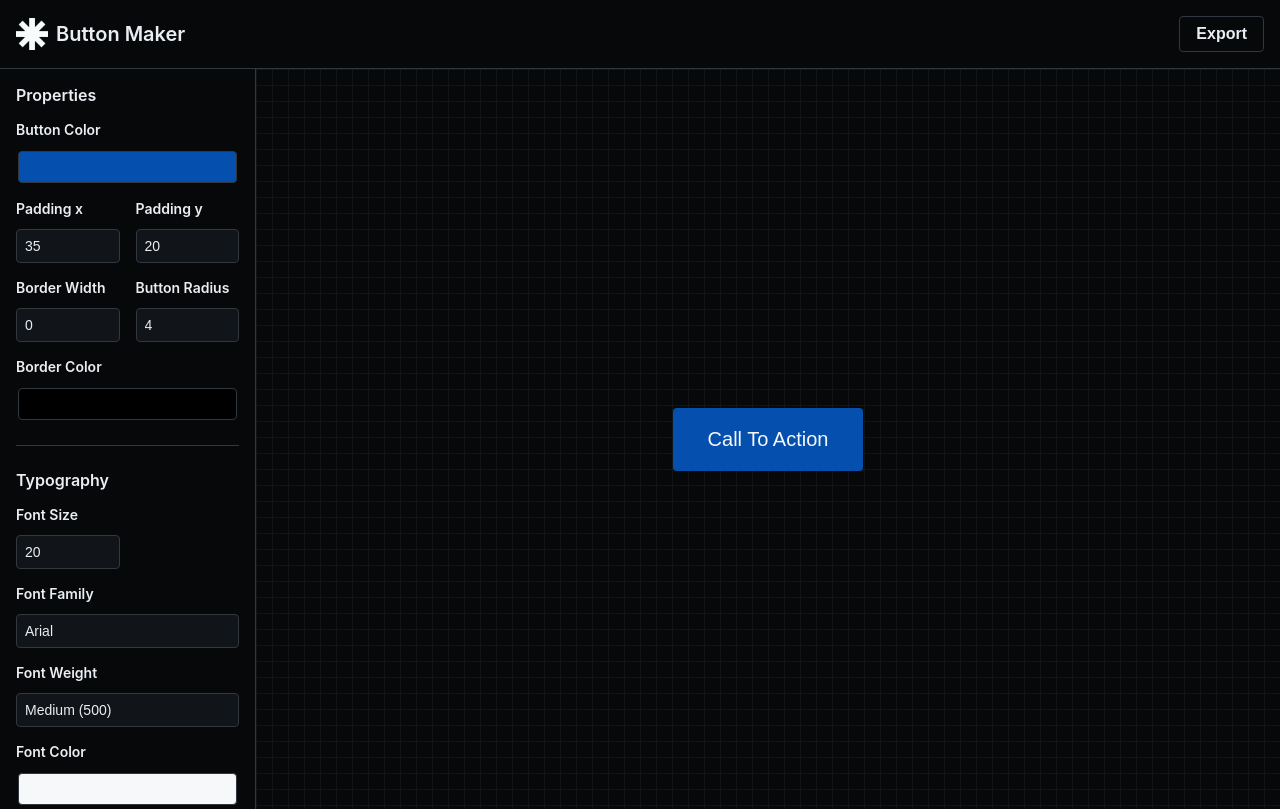
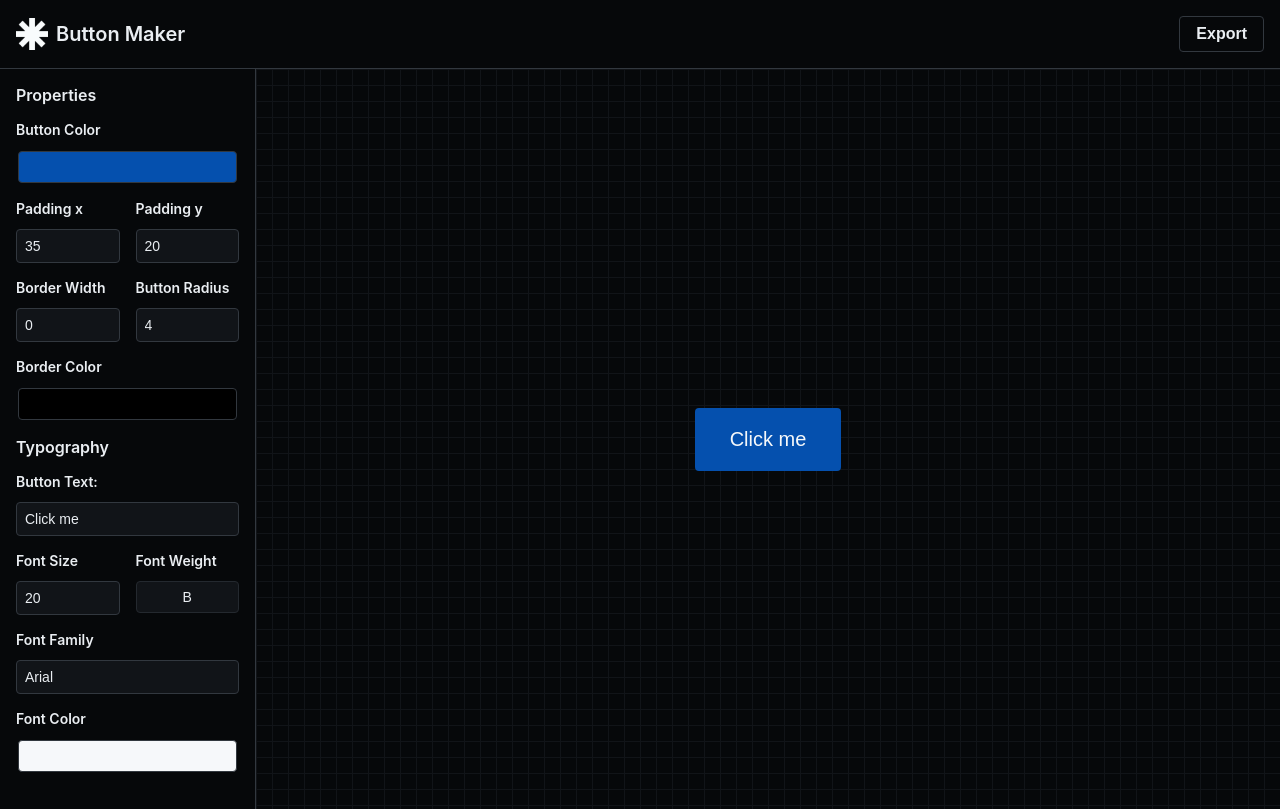
Before and after one commit to nigel-engel/ReCore-Button-Maker, a React (Vite) app: page / in a window 1280 px wide. Built offline with nearby package versions, Linux system fonts and the light colour scheme.

Commit message:
feat: add bold button toggle on off and input text for button text

```diff
--- a/src/components/common/AlignText.jsx
+++ /dev/null
@@ -1,20 +0,0 @@
-import React from "react";
-
-export default function AlignText({ id, label }) {
-  return (
-    <div className="keyPairs">
-      <label htmlFor={id}>{label}</label>
-      <div className="keyPairsGrid3" id={id}>
-        <button>
-          <i className="bi bi-justify-left"></i>
-        </button>
-        <button>
-          <i className="bi bi-justify"></i>
-        </button>
-        <button>
-          <i className="bi bi-justify-right"></i>
-        </button>
-      </div>
-    </div>
-  );
-}
--- a/src/components/common/BodyGrid.jsx
+++ b/src/components/common/BodyGrid.jsx
@@ -4,7 +4,7 @@ import MainButton from "./MainButton";
 export default function BodyGrid({ buttonStyle }) {
   return (
     <div className="grid-background app-body">
-      <MainButton text="Call To Action" style={buttonStyle} />
+      <MainButton text={buttonStyle.buttonText} style={buttonStyle} />
     </div>
   );
 }
--- /dev/null
+++ b/src/components/common/BoldButton.jsx
@@ -0,0 +1,16 @@
+import React from "react";
+
+export default function BoldButton({ id, label, isBold, onToggle }) {
+  return (
+    <div className="keyPairs">
+      <label htmlFor={id}>{label}</label>
+      <button
+        id={id}
+        onClick={onToggle}
+        data-bold={isBold}
+      >
+        {isBold ? 'B' : 'B'}
+      </button>
+    </div>
+  );
+}
--- /dev/null
+++ b/src/components/common/ButtonTextInput.jsx
@@ -0,0 +1,23 @@
+import React, { useState } from 'react';
+
+export default function ButtonTextInput({ initialText, onTextChange }) {
+  const [text, setText] = useState(initialText);
+
+  const handleChange = (event) => {
+    const newText = event.target.value;
+    setText(newText);
+    onTextChange(newText);
+  };
+
+  return (
+    <div className="keyPairs">
+      <label htmlFor="button-text-input">Button Text:</label>
+      <input
+        id="button-text-input"
+        type="text"
+        value={text}
+        onChange={handleChange}
+      />
+    </div>
+  );
+}
--- a/src/components/common/InputNumber2.jsx
+++ b/src/components/common/InputNumber2.jsx
@@ -16,7 +16,7 @@ export default function InputNumber2({
 
   const handleChange = (event, setter) => {
     const value = event.target.value;
-    if (value === "" || value.length <= 3) {
+    if (value === "" || value.length <= 2) {
       setter(Number(value));
     }
   };
--- a/src/components/common/InputText1.jsx
+++ b/src/components/common/InputText1.jsx
@@ -1,20 +1,22 @@
 import React from "react";
+import BoldButton from "./BoldButton";
 
 export default function InputText1({
   id,
   label,
   value,
-  onChange
+  onChange,
+  isBold,
+  onBoldToggle,
 }) {
-
   const handleFocus = (event) => {
     event.target.select();
   };
 
-  const handleChange = (event, setter) => {
+  const handleChange = (event) => {
     const value = event.target.value;
-    if (value === "" || value.length <= 3) {
-      setter(Number(value));
+    if (value === "" || value.length <= 2) {
+      onChange(Number(value));
     }
   };
 
@@ -23,13 +25,21 @@ export default function InputText1({
       <div className="keyPairs">
         <label htmlFor={id}>{label}</label>
         <input
-        type="number"
-        id={id}
-        value={value}
-        onChange={(e) => handleChange(e, onChange)}
-        onFocus={handleFocus} />
+          type="number"
+          id={id}
+          value={value}
+          onChange={handleChange}
+          onFocus={handleFocus}
+        />
       </div>
-      <div className="keyPairs"></div>
+      <div  >
+        <BoldButton
+          id="font-weight"
+          label="Font Weight"
+          isBold={isBold}
+          onToggle={onBoldToggle}
+        />
+      </div>
     </div>
   );
 }
--- a/src/components/common/MainButton.jsx
+++ b/src/components/common/MainButton.jsx
@@ -1,22 +1,20 @@
 import React from "react";
 
-export default function MainButton({ text, style }) {
+export default function MainButton({ style }) {
   const buttonStyle = {
     padding: `${style.paddingY}px ${style.paddingX}px`,
     border: `${style.borderWidth}px solid ${style.borderColor}`,
-    borderWidth: `${style.borderWidth}px`,
     borderRadius: `${style.borderRadius}px`,
-    backgroundColor: `${style.backgroundColor}`,
-    borderColor: `${style.borderColor}`,
+    backgroundColor: style.backgroundColor,
     fontSize: `${style.fontSize}px`,
-    fontWeight: style.fontWeight,
-    color: `${style.fontColor}`,
+    fontWeight: style.isBold ? 'bold' : 'normal',
+    color: style.fontColor,
     // Add other style properties here as needed
   };
 
   return (
     <div className="main-button">
-      <button style={buttonStyle}>{text}</button>
+      <button style={buttonStyle}>{style.buttonText}</button>
     </div>
   );
 }
--- a/src/components/layout/Body.jsx
+++ b/src/components/layout/Body.jsx
@@ -2,12 +2,10 @@ import React, { useState } from "react";
 import Title from "../common/Title";
 import InputColor from "../common/InputColor";
 import InputNumber2 from "../common/InputNumber2";
-import MenuDivider from "../common/MenuDivider";
 import FontDropdown from "../common/FontDropdown";
-import FontWeight from "../common/FontWeight";
-import AlignText from "../common/AlignText";
 import InputText1 from "../common/InputText1";
 import BodyGrid from "../common/BodyGrid";
+import ButtonTextInput from "../common/ButtonTextInput"; // Add this import
 
 export default function Body() {
   const [buttonStyle, setButtonStyle] = useState({
@@ -18,14 +16,22 @@ export default function Body() {
     borderRadius: 4,
     backgroundColor: "#0550ae",
     fontSize: 20,
-    fontWeight: "500",
     fontColor: "#f6f8fa",
+    isBold: false,
+    buttonText: "Click me", // Add this line
   });
 
   const handleStyleChange = (property, value) => {
     setButtonStyle((prevStyle) => ({
       ...prevStyle,
       [property]: value,
+    }));
+  };
+
+  const handleBoldToggle = () => {
+    setButtonStyle((prevStyle) => ({
+      ...prevStyle,
+      isBold: !prevStyle.isBold,
     }));
   };
 
@@ -57,9 +63,7 @@ export default function Body() {
           value1={buttonStyle.borderWidth}
           value2={buttonStyle.borderRadius}
           onChange1={(value) => handleStyleChange("borderWidth", Number(value))}
-          onChange2={(value) =>
-            handleStyleChange("borderRadius", Number(value))
-          }
+          onChange2={(value) => handleStyleChange("borderRadius", Number(value))}
         />
         <InputColor
           label="Border Color"
@@ -67,21 +71,20 @@ export default function Body() {
           value={buttonStyle.borderColor}
           onChange={(value) => handleStyleChange("borderColor", value)}
         />
-        <MenuDivider />
         <Title text="Typography" />
+        <ButtonTextInput
+          initialText={buttonStyle.buttonText}
+          onTextChange={(text) => handleStyleChange("buttonText", text)}
+        />
         <InputText1
           label="Font Size"
           id="font-size"
           value={buttonStyle.fontSize}
           onChange={(value) => handleStyleChange("fontSize", Number(value))}
+          isBold={buttonStyle.isBold}
+          onBoldToggle={handleBoldToggle}
         />
         <FontDropdown id="font-family" label="Font Family" />
-        <FontWeight
-          id="font-Weight"
-          label="Font Weight"
-          value={buttonStyle.fontWeight}
-          onChange={(value) => handleStyleChange("fontWeight", Number(value))}
-        />
         <InputColor
           label="Font Color"
           id="font-color"
--- a/src/style/styles.css
+++ b/src/style/styles.css
@@ -107,6 +107,36 @@ body {
   border: 1px solid var(--gray-9);
   border-radius: 0;
   cursor: pointer;
+}
+
+.keyPairs button {
+  height: 2rem;
+  font-size: 0.875rem;
+  font-weight: 400;
+  border-radius: 0.25rem;
+  cursor: pointer;
+  transition: background-color 0.3s, color 0.3s, border-color 0.3s;
+}
+
+.keyPairs button[data-bold="false"] {
+  background-color: var(--gray-10);
+  color: var(--gray-1);
+  border: 1px solid var(--gray-9);
+}
+
+.keyPairs button[data-bold="true"] {
+  background-color: var(--gray-9);
+  color: var(--gray-1);
+  border: 1px solid var(--gray-9);
+}
+
+.keyPairs button:focus {
+  outline: none;
+  box-shadow: 0 0 0 2px var(--focus-ring-color);
+}
+
+.keyPairs button:hover {
+  opacity: 0.9;
 }
 
 .keyPairsGrid3 button:hover {
```
Also changed, not shown: 1 other file (tests, documents, lock files or other folders).
